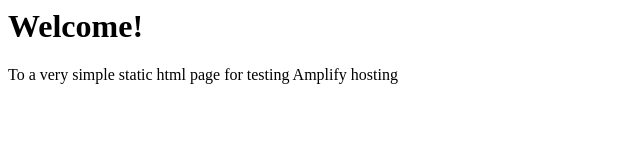
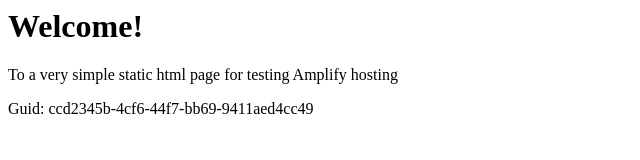
Before and after one commit to aws-aemilia-pdx/Github-PR-Commit-Integration-Test-DoNotTouch-v0-beta-us-west-2, a website: page src/index.html in a window 1280 px wide. Shown: the whole page, without its empty margins (0-640 px from the left). Drawn offline with Linux system fonts and the light colour scheme.

Commit message:
commit from integ tests

```diff
--- a/src/index.html
+++ b/src/index.html
@@ -1,3 +1,5 @@
+
+
 <html lang="en">
 
 <head>
@@ -10,6 +12,6 @@
 <body>
     <h1>Welcome!</h1>
     <p>To a very simple static html page for testing Amplify hosting</p>
-</body>
+    <p>Guid: ccd2345b-4cf6-44f7-bb69-9411aed4cc49</p></body>
 
 </html>
```
